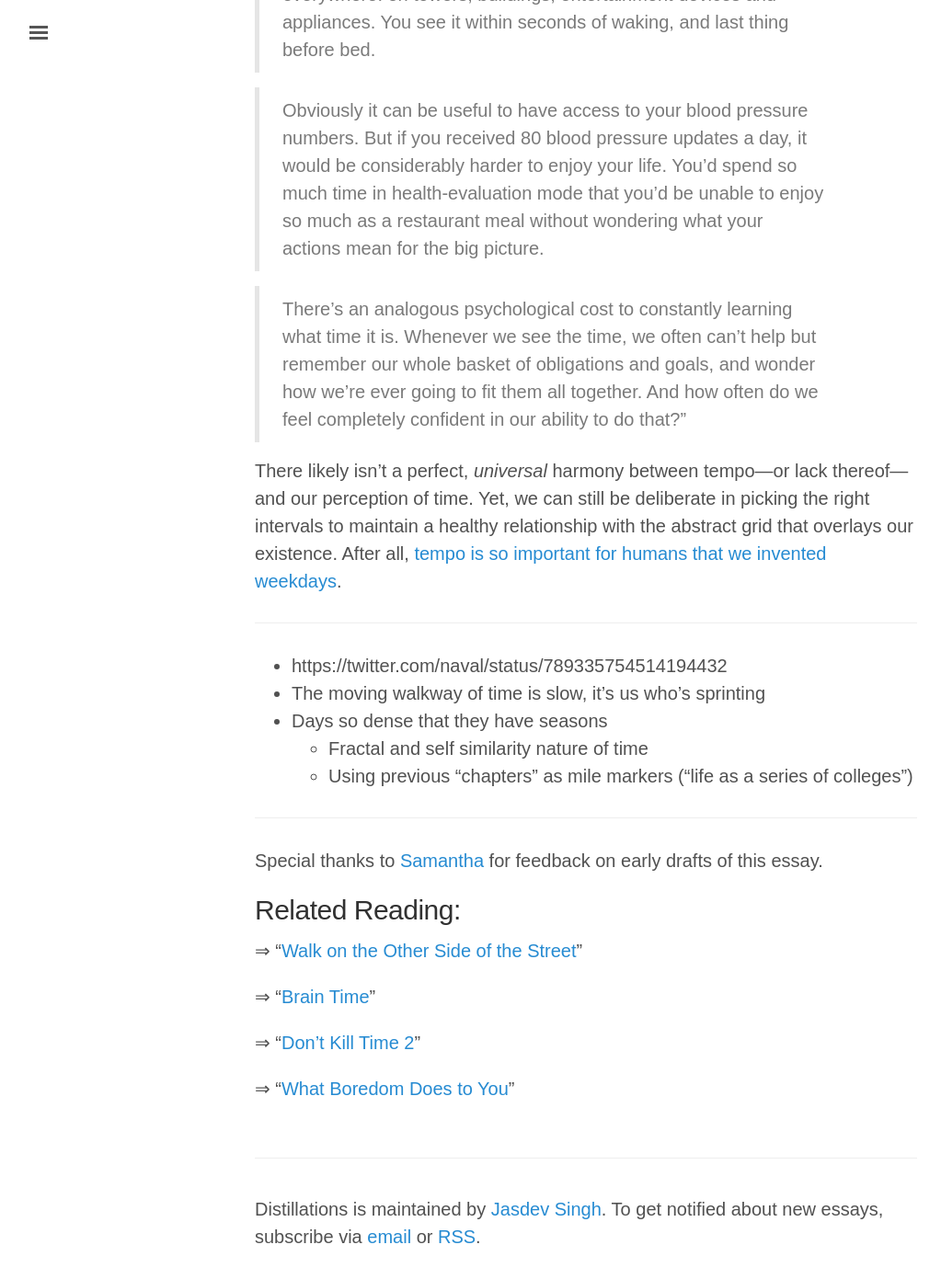
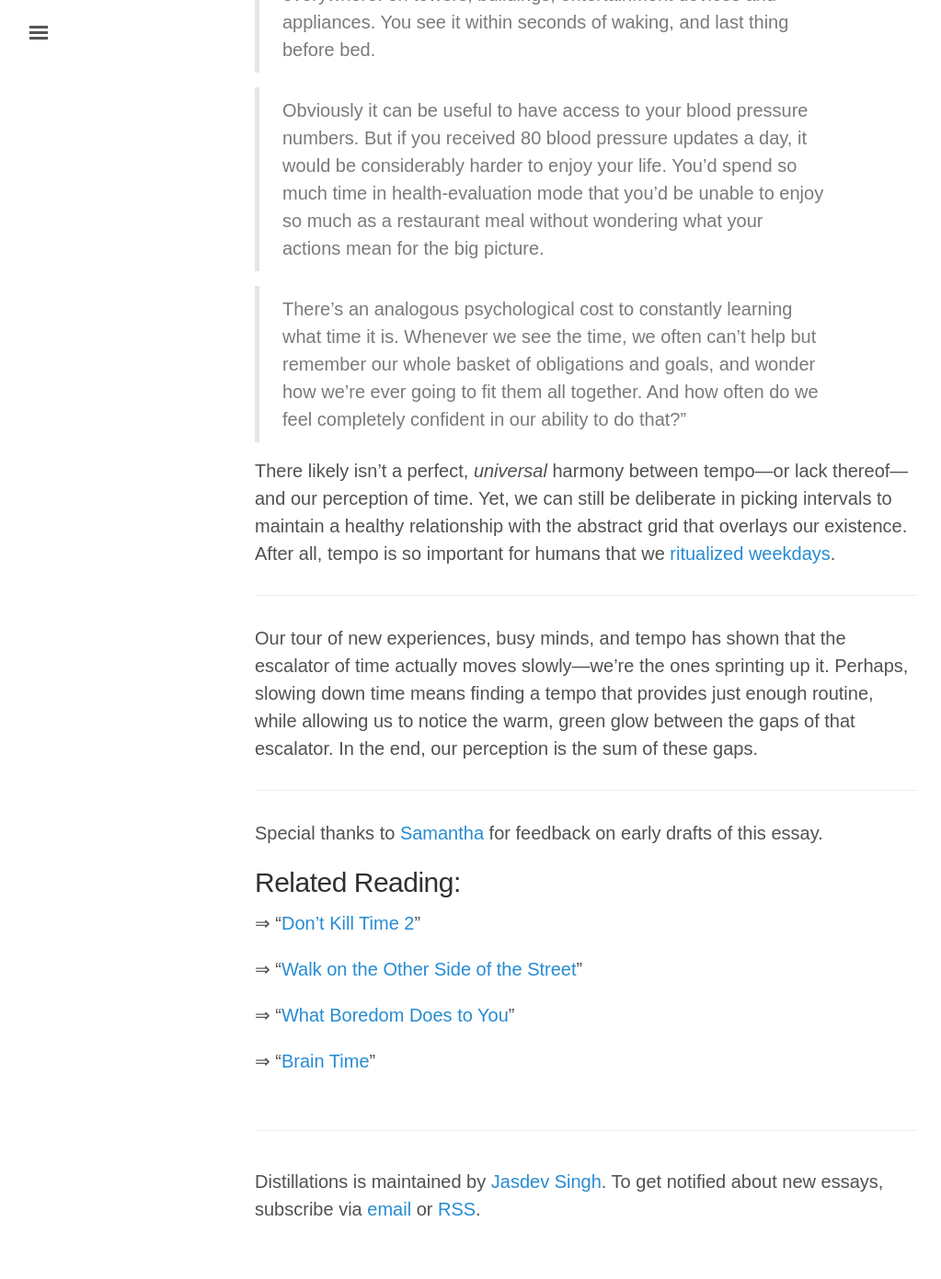
Before and after one commit to rvsrvs/jasdev.github.io, a Jekyll site: the page built from _posts/2018-3-14-slowing-down-time.md, in a window 1280 px wide and 1400 px high, scrolled down 5267 px. Shown: the top 1391 px of the window at 92% size, without its empty margins (3-1026 px from the left). Built offline with Jekyll 4.4.1, drawn with Linux system fonts in a browser that asks for light colours; some web fonts are replaced; after the commit the page ends 6637 px from its top, so only the background shows below that; some of the changed text lies outside the part shown.

Commit message:
Terrible First Draft
ayy

```diff
--- a/_posts/2018-3-12-slowing-down-time.md
+++ b/_posts/2018-3-14-slowing-down-time.md
@@ -75,15 +75,11 @@ Cain concludes with a hypothetical parallel to blood pressure measurements being
 
 > There’s an analogous psychological cost to constantly learning what time it is. Whenever we see the time, we often can’t help but remember our whole basket of obligations and goals, and wonder how we’re ever going to fit them all together. And how often do we feel completely confident in our ability to do that?”
 
-There likely isn’t a perfect, _universal_ harmony between tempo—or lack thereof—and our perception of time. Yet, we can still be deliberate in picking the right intervals to maintain a healthy relationship with the abstract grid that overlays our existence. After all, [tempo is so important for humans that we invented weekdays](https://twitter.com/mmay3r/status/934671385485381632).
+There likely isn’t a perfect, _universal_ harmony between tempo—or lack thereof—and our perception of time. Yet, we can still be deliberate in picking intervals to maintain a healthy relationship with the abstract grid that overlays our existence. After all, tempo is so important for humans that we [ritualized weekdays](https://twitter.com/mmay3r/status/934671385485381632).
 
 ---
 
-- https://twitter.com/naval/status/789335754514194432
-- The moving walkway of time is slow, it’s us who’s sprinting
-- Days so dense that they have seasons
-    - Fractal and self similarity nature of time
-    - Using previous “chapters” as mile markers (“life as a series of colleges”)
+Our tour of new experiences, busy minds, and tempo has shown that the escalator of time actually moves slowly—we’re the ones sprinting up it. Perhaps, slowing down time means finding a tempo that provides just enough routine, while allowing us to notice the warm, green glow between the gaps of that escalator. In the end, our perception is the sum of these gaps.
 
 ---
 
@@ -91,10 +87,10 @@ Special thanks to [Samantha]() for feedback on early drafts of this essay.
 
 ## Related Reading:
 
+⇒ “[Don’t Kill Time 2](http://nearthespeedoflight.com/article/2017_01_25_don___t_kill_time_2)”
+
 ⇒ “[Walk on the Other Side of the Street](https://ktzine.com/walk-on-the-other-side-of-the-street-be803c8f55cb)”
 
+⇒ “[What Boredom Does to You](http://nautil.us/issue/53/monsters/what-boredom-does-to-you)”
+
 ⇒ “[Brain Time](https://www.edge.org/conversation/brain-time)”
-
-⇒ “[Don’t Kill Time 2](http://nearthespeedoflight.com/article/2017_01_25_don___t_kill_time_2)”
-
-⇒ “[What Boredom Does to You](http://nautil.us/issue/53/monsters/what-boredom-does-to-you)”
```
Also changed, not shown: other parts of _posts/2018-3-14-slowing-down-time.md (+1 -1 lines).
